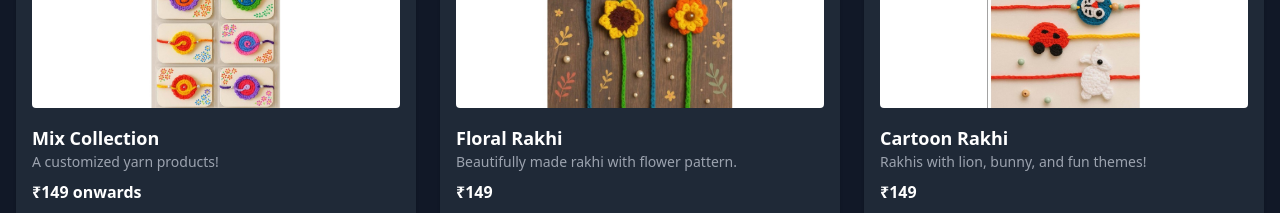
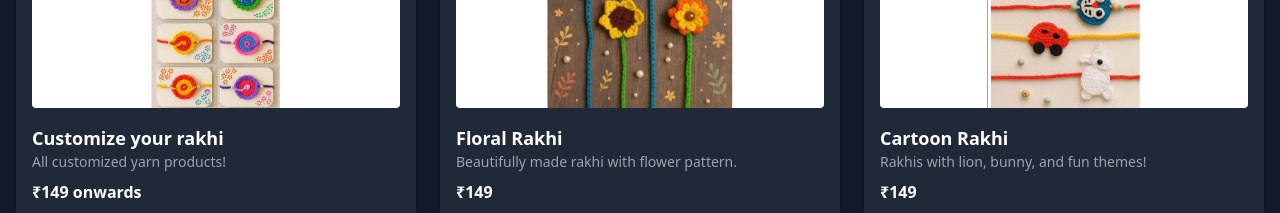
Before and after one commit to Sagaranilvispute/Tanvi-Creations-, a plain HTML site: page index.html in a window 1280 px wide. Shown: the part 900-1113 px from the top of the page. Drawn offline with nearby package versions, Linux system fonts and the light colour scheme.

Commit message:
Update index.html

```diff
--- a/index.html
+++ b/index.html
@@ -86,8 +86,8 @@
         <div class="bg-gray-800 rounded-lg shadow p-4 relative group glow-on-hover">
           <img src="images/Mix%20all.jpeg" alt="Customized" class="w-full h-48 object-contain rounded bg-white zoom-on-hover">
           <div class="absolute top-0 left-0 bg-black bg-opacity-75 text-white text-sm px-2 py-1 rounded-bl-lg opacity-0 group-hover:opacity-100 transition">Mix Collection</div>
-          <h4 class="font-semibold text-lg mt-4 text-white">Mix Collection</h4>
-          <p class="text-gray-400 text-sm mb-2">A customized yarn products!</p>
+          <h4 class="font-semibold text-lg mt-4 text-white">Customize your rakhi</h4>
+          <p class="text-gray-400 text-sm mb-2">All customized yarn products!</p>
           <p class="text-white font-bold">₹149 onwards</p>
           <a href="https://wa.me/918779145960?text=Hi%2C%20I%20want%20to%20order%20Mix%20Collection." class="block mt-3 text-center bg-pink-600 text-white py-2 px-4 rounded animated-button" target="_blank">Order Now</a>
         </div>
```
